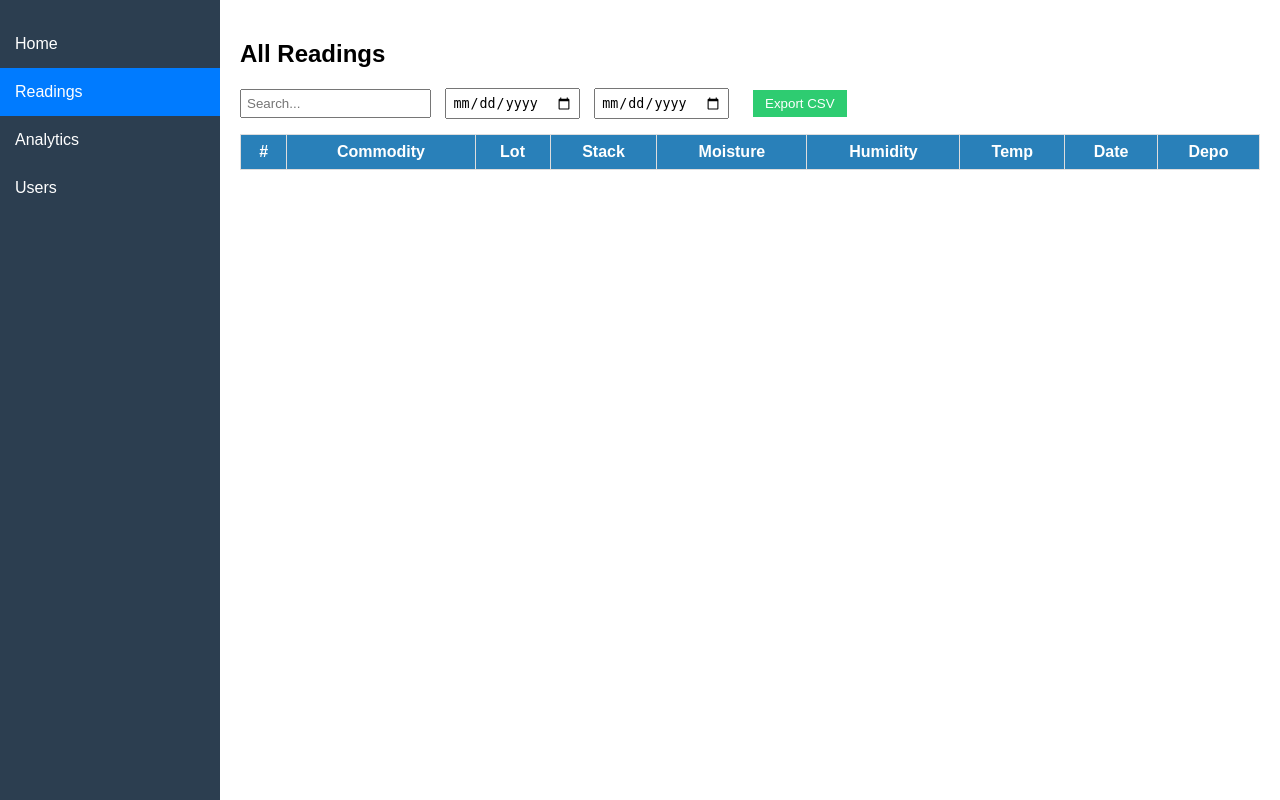
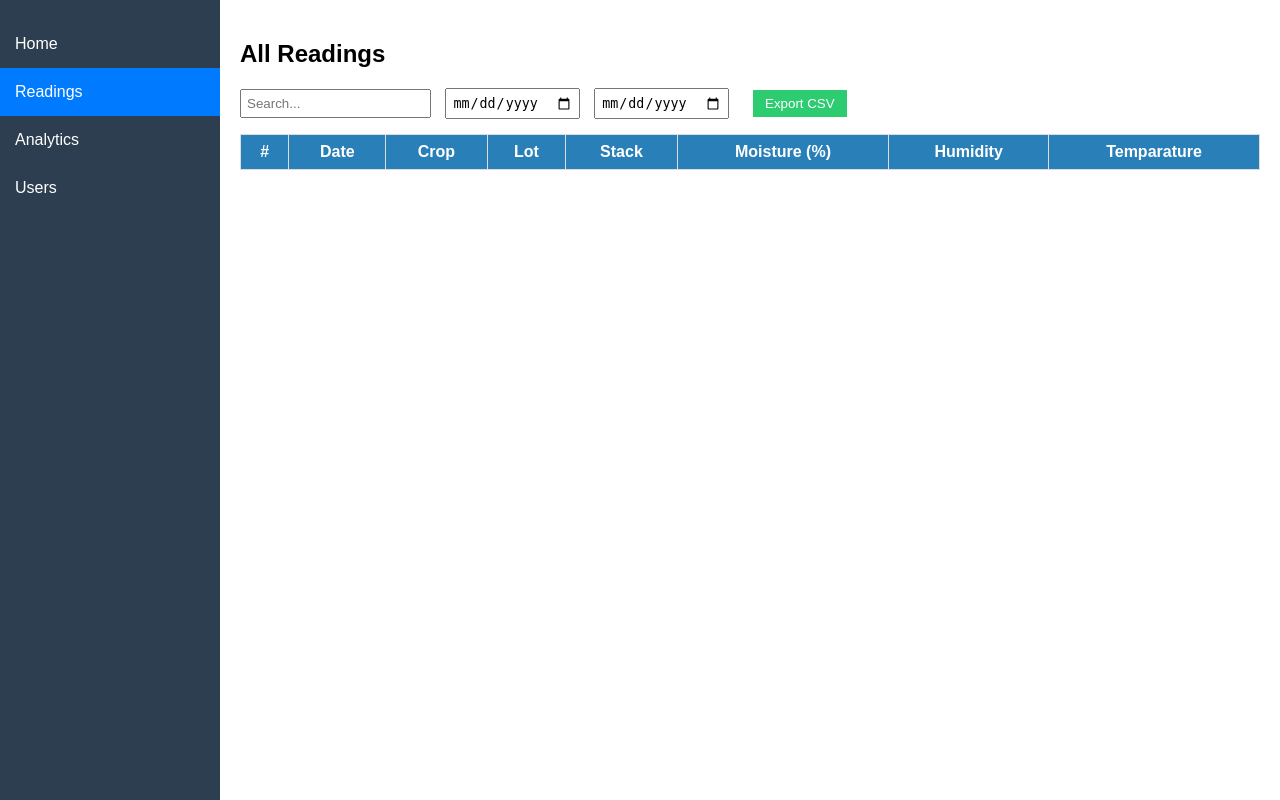
Before and after one commit to anuragnitw6/samvaad-backend, a Python web app: template template/nw_samvaad.html in a window 1280 px wide, after a click on "Readings". Run offline with Jinja, Linux system fonts and the light colour scheme; the template is opened without the code that fills it, so the values that code supplies are empty.

Commit message:
Fixing bugs of render table in readings.

```diff
--- a/template/nw_samvaad.html
+++ b/template/nw_samvaad.html
@@ -252,14 +252,13 @@
        <thead>
         <tr>
           <th>#</th>
-          <th>Commodity</th>
+          <th>Date</th>
+          <th>Crop</th>
           <th>Lot</th>
           <th>Stack</th>
-          <th>Moisture</th>
+          <th>Moisture (%)</th>
           <th>Humidity</th>
-          <th>Temp</th>
-          <th>Date</th>
-          <th>Depo</th>
+          <th>Temparature</th>
           </tr>
          </thead>
         <tbody id="readingsTableBody"></tbody>
```
